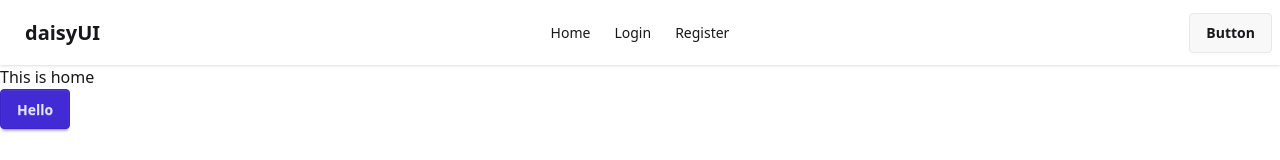
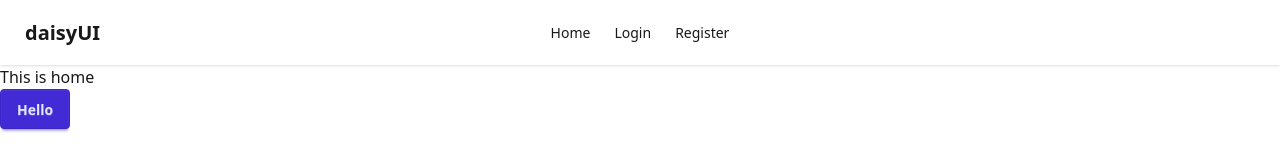
Before and after one commit to anikshajol/job-portal-client-2, a React (Vite) app: page / in a window 1280 px wide. Shown: the top 160 px of the page. Built offline with nearby package versions, Linux system fonts and the light colour scheme; no server answers.

Commit message:
firebase auth done with login and register

```diff
--- a/package.json
+++ b/package.json
@@ -16,6 +16,7 @@
     "mongodb": "^7.1.0",
     "react": "^19.2.0",
     "react-dom": "^19.2.0",
+    "react-hot-toast": "^2.6.0",
     "react-icons": "^5.5.0",
     "react-router-dom": "^7.13.0",
     "sweetalert2": "^11.26.18",
--- a/src/components/Navbar.jsx
+++ b/src/components/Navbar.jsx
@@ -1,6 +1,7 @@
 import { BiMenuAltRight } from "react-icons/bi";
-import { NavLink } from "react-router-dom";
+import { NavLink, useNavigate } from "react-router-dom";
 import useAuth from "../hooks/useAuth";
+import toast from "react-hot-toast";
 
 const Navbar = () => {
   const link = (
@@ -16,9 +17,20 @@ const Navbar = () => {
       </li>
     </>
   );
-  const { name } = useAuth();
-  console.log(name);
+  const { user, logOut } = useAuth();
+  const navigate = useNavigate();
 
+  const handleLogOut = () => {
+    logOut()
+      .then(() => {
+        toast.success("Logout successfully");
+        navigate("/");
+      })
+      .catch((err) => {
+        console.log(err);
+      });
+  };
+  // console.log(name);
   return (
     <div className="navbar bg-base-100 shadow-sm">
       <div className="navbar-start">
@@ -39,7 +51,11 @@ const Navbar = () => {
         <ul className="menu menu-horizontal px-1">{link}</ul>
       </div>
       <div className="navbar-end">
-        <a className="btn">Button</a>
+        {user && (
+          <button onClick={handleLogOut} className="btn">
+            Logout
+          </button>
+        )}
       </div>
     </div>
   );
--- a/src/hooks/useAuth.jsx
+++ b/src/hooks/useAuth.jsx
@@ -1,4 +1,4 @@
-import React, { useContext } from "react";
+import { useContext } from "react";
 import { AuthContext } from "../provider/Context";
 
 const useAuth = () => {
--- a/src/main.jsx
+++ b/src/main.jsx
@@ -4,11 +4,13 @@ import "./index.css";
 import { RouterProvider } from "react-router-dom";
 import { router } from "./routes/Router.jsx";
 import AuthProvider from "./provider/AuthProvider.jsx";
+import { Toaster } from "react-hot-toast";
 
 createRoot(document.getElementById("root")).render(
   <StrictMode>
     <AuthProvider>
       <RouterProvider router={router}></RouterProvider>
+      <Toaster />
     </AuthProvider>
   </StrictMode>,
 );
--- a/src/pages/Common/Login.jsx
+++ b/src/pages/Common/Login.jsx
@@ -1,6 +1,39 @@
 import { FcGoogle } from "react-icons/fc";
+import useAuth from "../../hooks/useAuth";
+import toast from "react-hot-toast";
+import { Navigate, useNavigate } from "react-router-dom";
 
 const Login = () => {
+  const { loginUser } = useAuth();
+  const navigate = useNavigate();
+  const handleLogin = (e) => {
+    e.preventDefault();
+    const form = e.target;
+    const formData = new FormData(form);
+    const userData = Object.fromEntries(formData.entries());
+    const { email, password } = userData;
+    console.log(email, password);
+
+    // login implement by firebase auth;
+
+    try {
+      loginUser(email, password)
+        .then((res) => {
+          console.log(res.user);
+          toast.success("User login successfully");
+          // <Navigate to={"/"}></Navigate>;
+          navigate("/");
+        })
+        .catch((err) => {
+          if (err) {
+            toast.error(`${err.code}`);
+          }
+        });
+    } catch (error) {
+      console.log(error);
+    }
+  };
+
   return (
     <div
       className="hero min-h-screen bg-base-200"
@@ -30,7 +63,7 @@ const Login = () => {
         </div>
 
         <div className="card shrink-0 w-full max-w-sm shadow-2xl bg-base-100/90 backdrop-blur-md border border-white/20">
-          <form className="card-body">
+          <form onSubmit={handleLogin} className="card-body">
             <h2 className="text-2xl font-bold text-center mb-4">Login</h2>
 
             {/* Email Input */}
--- a/src/pages/Common/Register.jsx
+++ b/src/pages/Common/Register.jsx
@@ -1,12 +1,49 @@
 import React from "react";
 import { FcGoogle } from "react-icons/fc";
+import useAuth from "../../hooks/useAuth";
+import toast from "react-hot-toast";
 
 const Register = () => {
+  const { createUser, profileUpdate } = useAuth();
+
   const handleRegister = (e) => {
     e.preventDefault();
-    // const form = e.target;
-    console.log(e.target.name.value);
-    console.log(e.target.checkbox.checked);
+    const form = e.target;
+    const formData = new FormData(form);
+    const userData = Object.fromEntries(formData.entries());
+    console.log(userData);
+    const { email, password, confirmPassword, name } = userData;
+    console.log(email, password);
+
+    if (password !== confirmPassword) {
+      return toast.error("Password not matched!");
+    }
+
+    if (!form.checkbox.checked) {
+      return toast.error("accept terms and conditions");
+    }
+    // register
+
+    try {
+      createUser(email, password)
+        .then((res) => {
+          profileUpdate(name)
+            .then(() => {
+              //update
+              console.log("profile update");
+            })
+            .catch((err) => {
+              console.log(err);
+            });
+          toast.success("User created successfully");
+          console.log(res.user);
+        })
+        .catch((err) => {
+          console.log(err);
+        });
+    } catch (error) {
+      console.log(error);
+    }
   };
   return (
     <div
--- a/src/provider/AuthProvider.jsx
+++ b/src/provider/AuthProvider.jsx
@@ -1,9 +1,55 @@
-import React from "react";
+import React, { useEffect, useState } from "react";
 import { AuthContext } from "./Context";
+import {
+  createUserWithEmailAndPassword,
+  onAuthStateChanged,
+  signInWithEmailAndPassword,
+  signOut,
+  updateProfile,
+} from "firebase/auth";
+import { auth } from "../firebase/firebase.config";
 
 const AuthProvider = ({ children }) => {
+  const [user, setUser] = useState(null);
+  const [loading, setLoading] = useState(false);
+
+  const createUser = (email, password) => {
+    setLoading(true);
+    return createUserWithEmailAndPassword(auth, email, password);
+  };
+
+  const loginUser = (email, password) => {
+    setLoading(true);
+    return signInWithEmailAndPassword(auth, email, password);
+  };
+
+  const profileUpdate = (name, photo = "") => {
+    return updateProfile(auth.currentUser, {
+      displayName: name,
+      photoURL: photo,
+    });
+  };
+
+  const logOut = () => {
+    return signOut(auth);
+  };
+
+  useEffect(() => {
+    const unSubscribe = onAuthStateChanged(auth, (currentUser) => {
+      setUser(currentUser);
+      setLoading(false);
+    });
+
+    return () => unSubscribe();
+  }, []);
+
   const userInfo = {
-    name: "Anik",
+    createUser,
+    loginUser,
+    user,
+    loading,
+    profileUpdate,
+    logOut,
   };
   return <AuthContext value={userInfo}>{children}</AuthContext>;
 };
```
Also changed, not shown: 1 other file (tests, documents, lock files or other folders).
